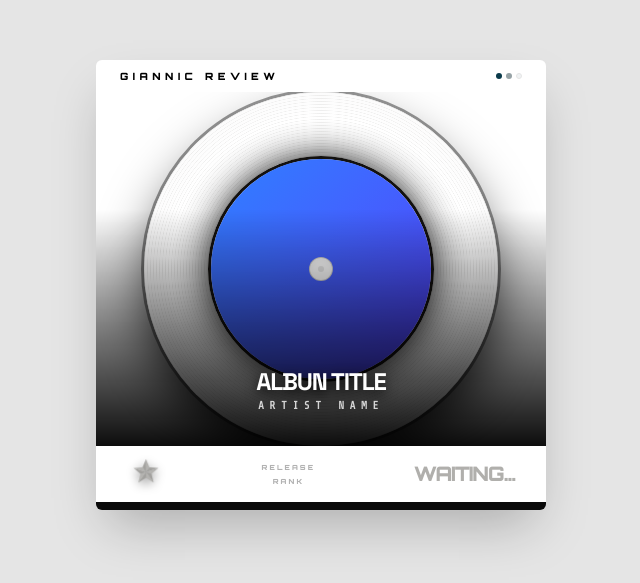
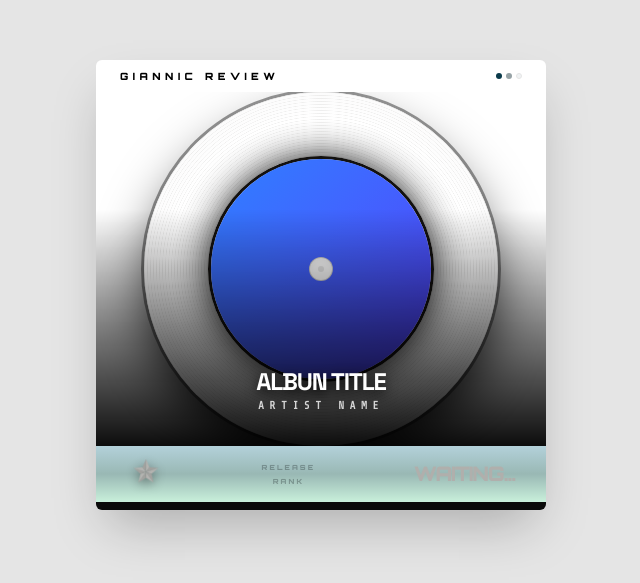
Before and after one commit to gianneefm/giannic-review, a React (Vite) app: page / in a window 1280 px wide. Shown: the part 115-698 px from the top of the page, without its empty margins (319-959 px from the left). Built offline with nearby package versions, Linux system fonts and the light colour scheme; the HTML template or start-up script is replaced by a standard one.

Commit message:
Update App.jsx

```diff
--- a/src/App.jsx
+++ b/src/App.jsx
@@ -167,9 +167,11 @@ const App = () => {
     const bgStop1 =  '';
     const bgStop2 = '';
 
-    const ftStop1 = '';
-    const ftStop2 =  '';
-    const ftTypo = '';
+    const ftStop1 = '#B3D1DA';
+    const ftStop2 = '#99B8B4';
+    const ftStop3 = '#c9f0db';
+
+    const ftTypo  = '#182124';
 
     const albumTitle = '';
     const artist = '';
@@ -365,7 +367,7 @@ const App = () => {
         <div className="h-[56px] flex items-center justify-between px-8 shrink-0 z-30"
               style={{
                 borderTop: `${hexToHSL(ftStop1).l < 20 ? '1px solid #ffffff1a' : 'none'}`,
-                background: `linear-gradient(to bottom, ${ftStop1 || '#FFFFFF'} 0%, ${ftStop2 || '#FFFFFF'} 100%)`
+                background: `linear-gradient(to bottom, ${ftStop1 || '#FFFFFF'} 0%, ${ftStop2 || '#FFFFFF'} 50%, ${ftStop3  || '#FFFFFF'} 100%)`
               }}
         >
           <div className="flex items-center w-full">
```
